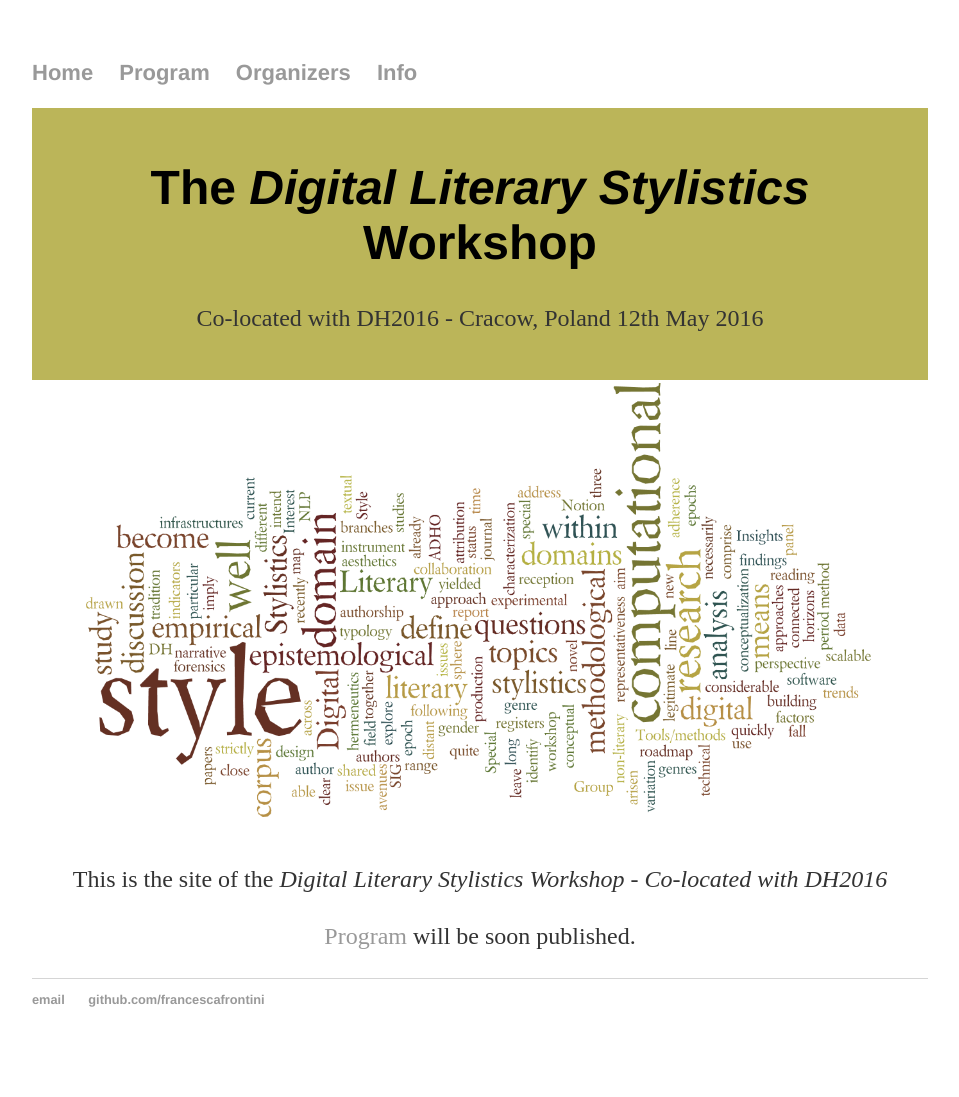
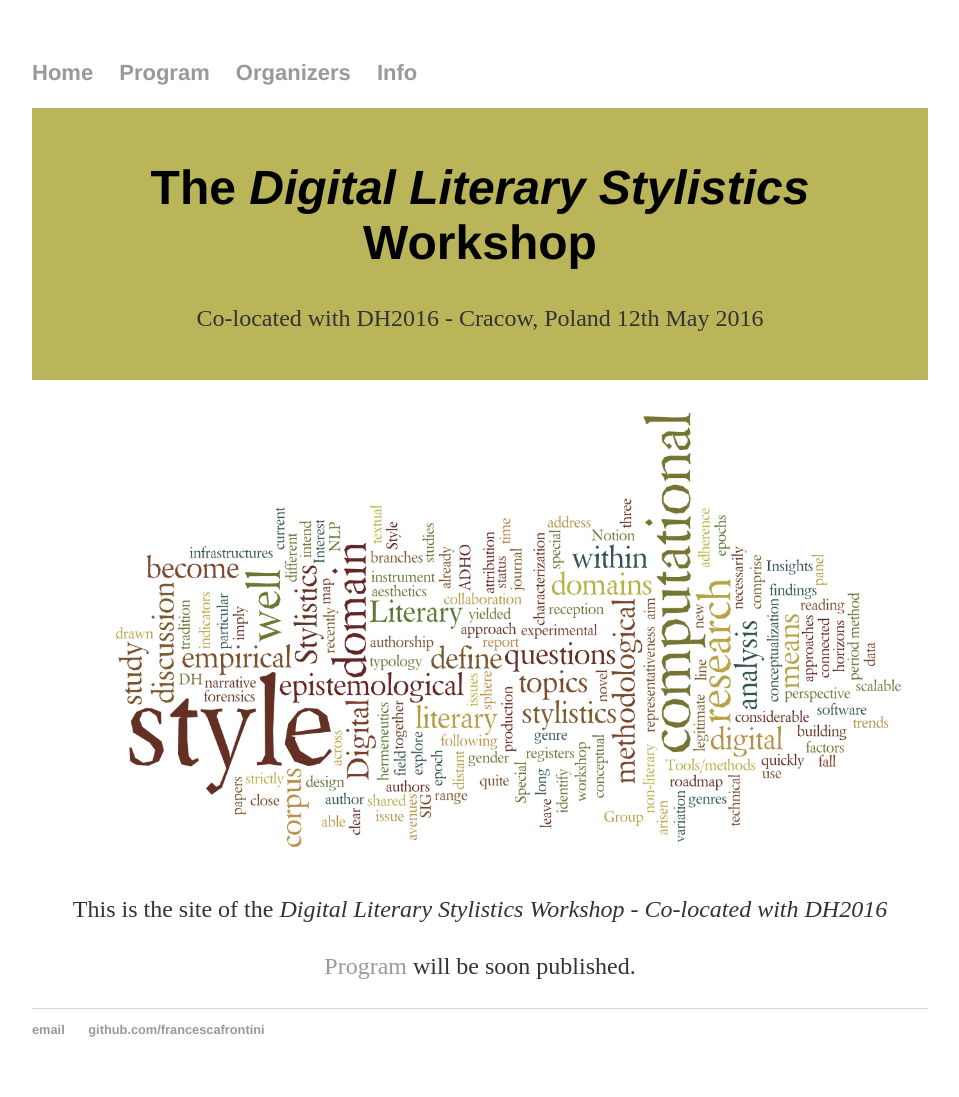
Before and after one commit to DigitalLiteraryStylistic/-DigitalLiteraryStylistic.github.io, a Jekyll site: the page built from index.html, in a window 1280 px wide. Shown: the whole page, without its empty margins (160-1119 px from the left). Built offline with Jekyll 4.4.1, drawn with Linux system fonts in a browser that asks for light colours; before the commit the page ends 1067 px from its top, so only the background shows below that.

Commit message:
Update main.css

```diff
--- a/css/main.css
+++ b/css/main.css
@@ -61,5 +61,5 @@
 {
   max-width: 100%;
   display: block;
-  margin: 0 0 30px 0;
+  margin: 30px;
 }
```
